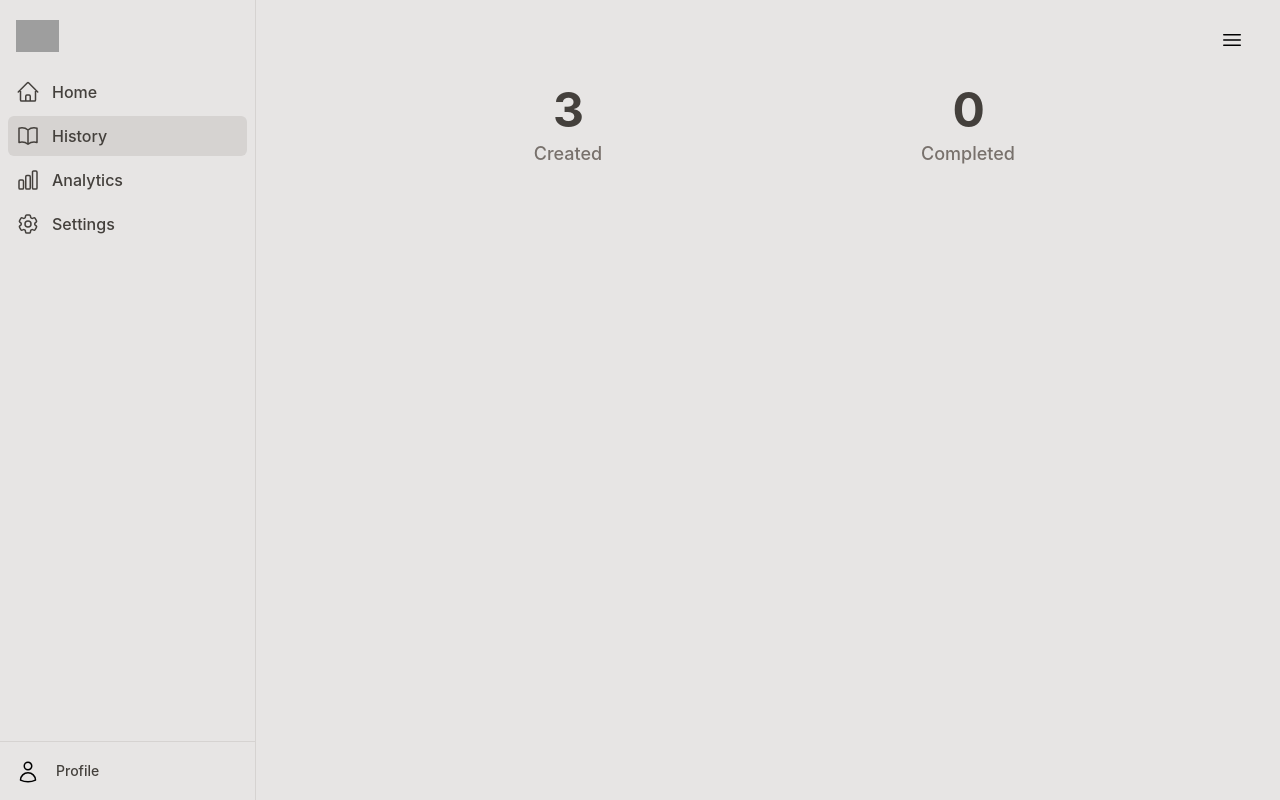
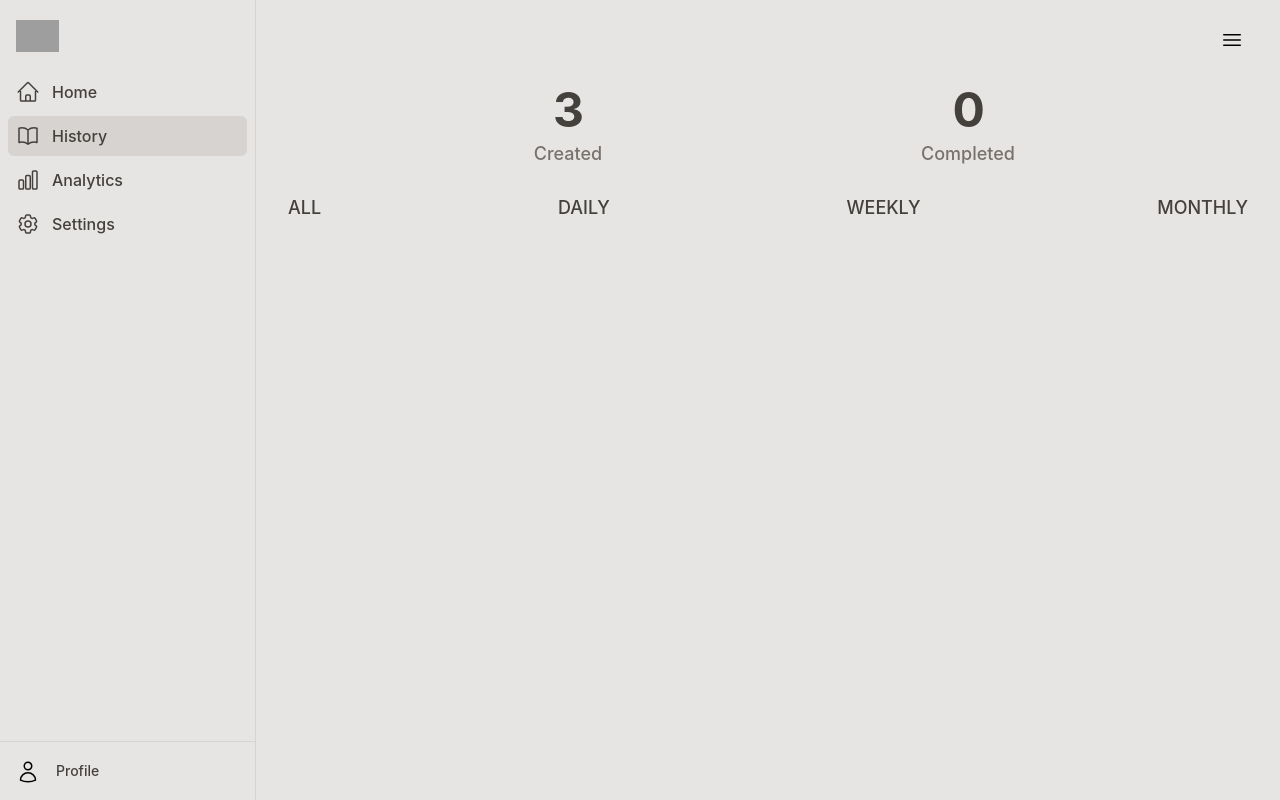
Before and after one commit to Tsuni/checkboxr, a React (Create React App) app in the folder web/: page /history in a window 1280 px wide. Built offline with nearby package versions, Linux system fonts and the light colour scheme; grey boxes are pictures that could not be loaded.

Commit message:
history page

```diff
--- a/web/src/components/FlowButton.tsx
+++ b/web/src/components/FlowButton.tsx
@@ -7,7 +7,7 @@ interface Props {
 
 
 const FlowButton = ({ onClick, text }: Props) => (
-    <button onClick={onClick} className="text-stone-700 font-medium text-lg uppercase">
+    <button onClick={onClick} className="text-stone-700 font-medium text-lg uppercase hover:underline active:underline">
         {text}
     </button>
 )
--- a/web/src/features/history/HistoryPage.tsx
+++ b/web/src/features/history/HistoryPage.tsx
@@ -1,10 +1,14 @@
 import { filter, size } from "lodash";
+import { useState } from "react";
 import { BigStatDisplay } from "../../components/BigStatDisplay";
+import { FlowButton } from "../../components/FlowButton";
 import { NavBar } from "../../components/navigation/NavBar";
 import { SidebarToggleBtn } from "../../components/navigation/SidebarToggleBtn";
 import { useTodoStore } from "../../helpers/store";
-
+import { Type } from "../../interfaces/todo";
+//{ type: Type | string, setType: (arg0: Type | null) => void }
 const HistoryPage = () => {
+    const [type, setType] = useState<Type | null>();
     const todos = useTodoStore(state => state.todos);
     console.log({ todos });
 
@@ -18,6 +22,12 @@ const HistoryPage = () => {
                 <BigStatDisplay number={`${size(todos)}`} title="Created" />
                 <BigStatDisplay number={`${size(completedTodos)}`} title="Completed" />
             </dl>
+            <div className="flex justify-between">
+                <FlowButton onClick={() => setType(null)} text="All" />
+                <FlowButton onClick={() => setType(null)} text="Daily" />
+                <FlowButton onClick={() => setType(null)} text="Weekly" />
+                <FlowButton onClick={() => setType(null)} text="Monthly" />
+            </div>
         </div>
     )
 }
```
